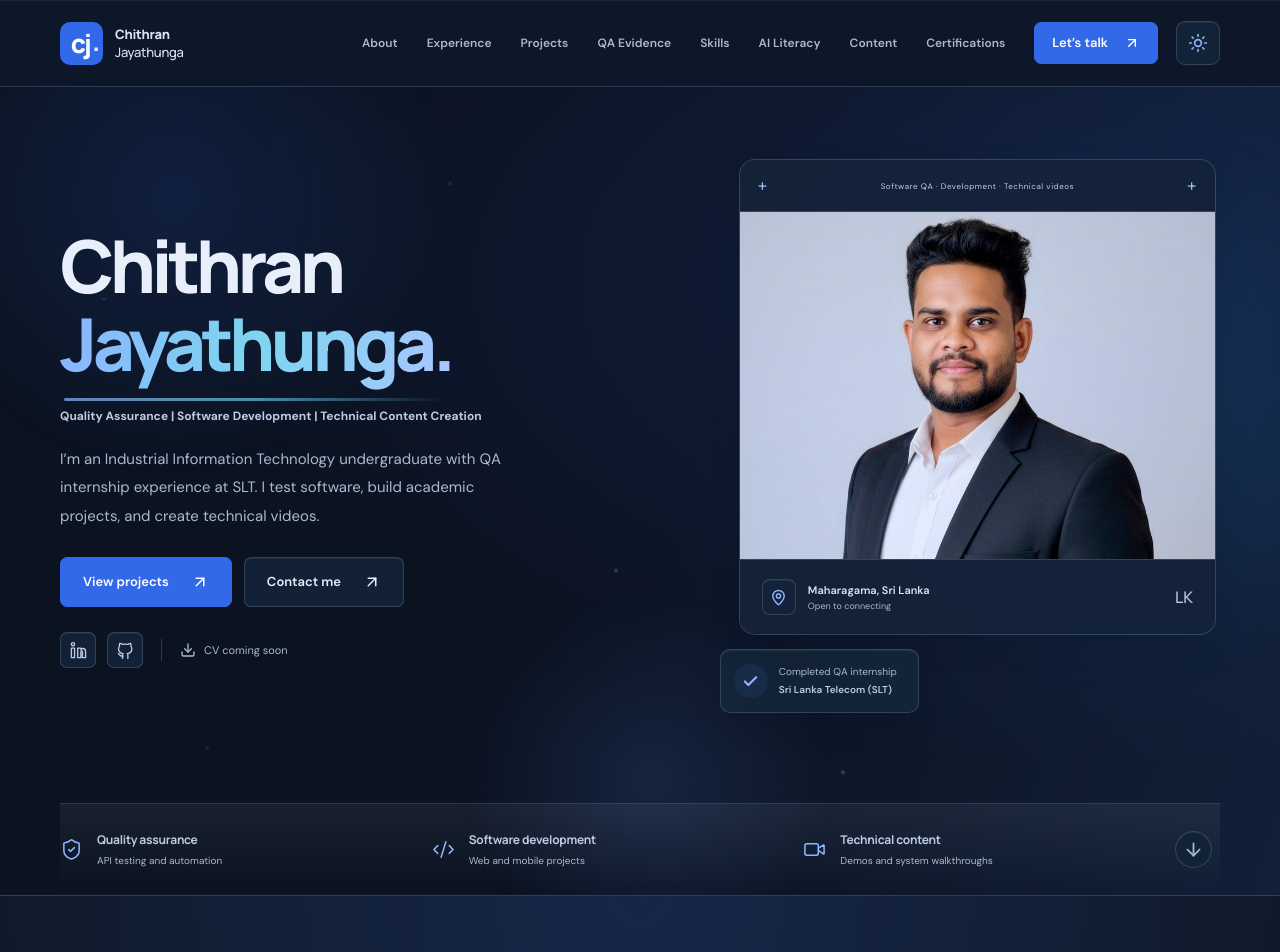
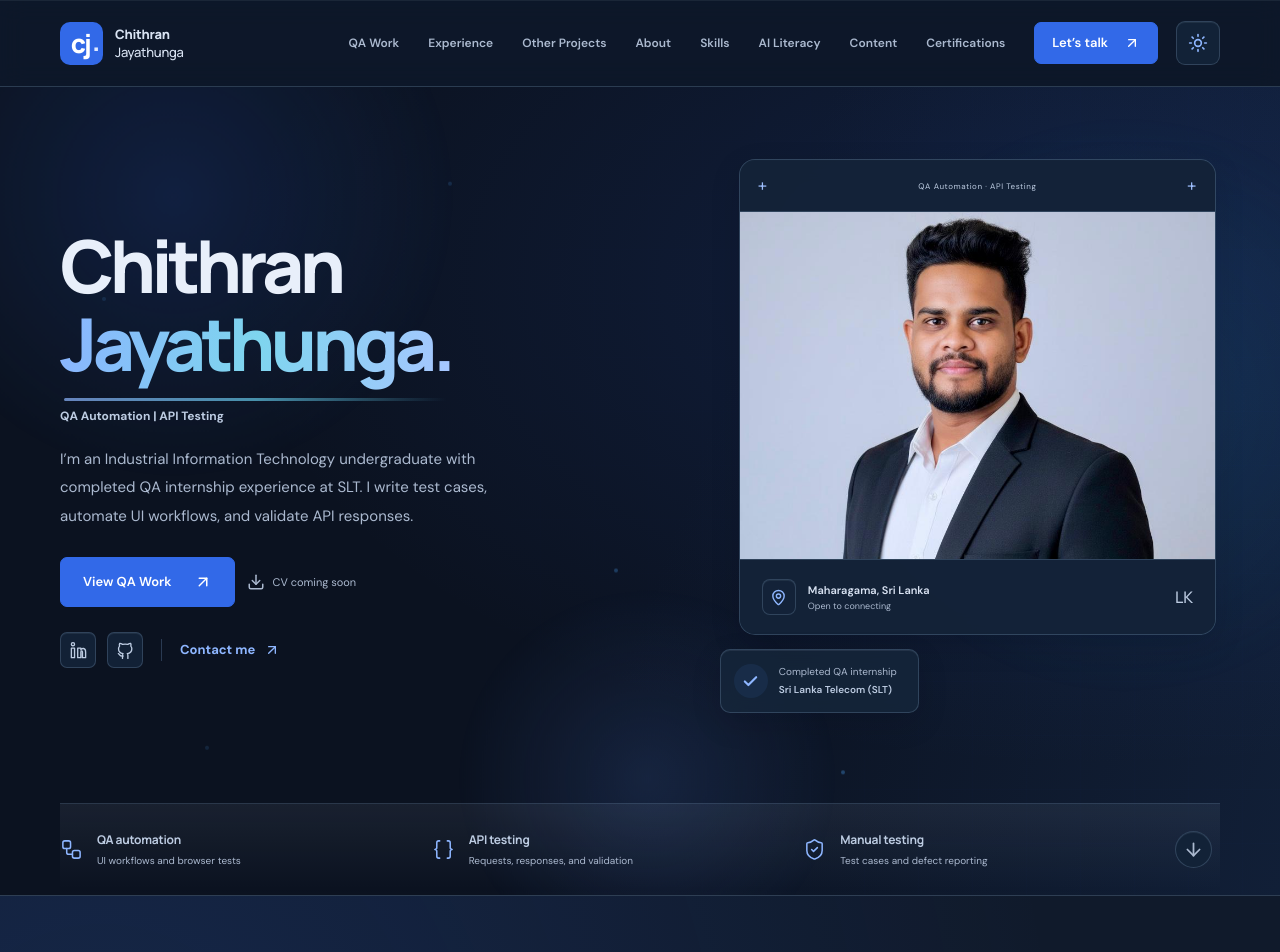
Before and after one commit to Chithranjaye2000/chithran-portfolio, a React (Vite) app: page / in a window 1280 px wide. Shown: the top 952 px of the page. Built offline with nearby package versions, Linux system fonts and the light colour scheme.

Commit message:
Prioritize QA work and CV in portfolio hero and navigation

```diff
--- a/src/App.jsx
+++ b/src/App.jsx
@@ -26,11 +26,11 @@ export default function App() {
       <Header />
       <main id="main-content" ref={mainRef} tabIndex={-1}>
         <Hero />
-        <QaTools />
-        <About />
+        <QaEvidence />
         <Experience />
         <Projects />
-        <QaEvidence />
+        <About />
+        <QaTools />
         <Skills />
         <AiLiteracy />
         <Content />
--- a/src/components/layout/Footer.jsx
+++ b/src/components/layout/Footer.jsx
@@ -13,8 +13,10 @@ export default function Footer() {
           </a>
         </div>
         <nav aria-label="Footer navigation">
+          <a href="#qa-evidence">QA Work</a>
+          <a href="#experience">Experience</a>
+          <a href="#projects">Other Projects</a>
           <a href="#about">About</a>
-          <a href="#projects">Projects</a>
           <a href="#education">Education</a>
           <a href="#ai-literacy">AI Literacy</a>
           <a href="#certifications">Certifications</a>
--- a/src/components/sections/About.jsx
+++ b/src/components/sections/About.jsx
@@ -23,7 +23,7 @@ export default function About() {
     <section id="about" className="section" aria-labelledby="about-title">
       <div className="container about-grid">
         <div className="about-introduction">
-          <SectionHeading eyebrow="01 / About me" title="My background" id="about-title" />
+          <SectionHeading eyebrow="04 / About me" title="My background" id="about-title" />
           <div className="about-copy" data-reveal>
             <p className="about-lead">
               I’m Chithran, an Industrial Information Technology undergraduate at Uva Wellassa
--- a/src/components/sections/Content.jsx
+++ b/src/components/sections/Content.jsx
@@ -19,7 +19,7 @@ export default function Content() {
       <div className="container">
         <div className="section-header-row">
           <SectionHeading
-            eyebrow="05 / Video portfolio"
+            eyebrow="06 / Video portfolio"
             title="Technical videos"
             id="content-title"
           >
--- a/src/components/sections/Hero.jsx
+++ b/src/components/sections/Hero.jsx
@@ -3,20 +3,20 @@ import {
   ArrowDown,
   ArrowUpRight,
   Check,
-  Code2,
+  Braces,
   Download,
   MapPin,
   ShieldCheck,
-  Video,
+  Workflow,
 } from 'lucide-react'
 import { siteConfig } from '../../data/siteConfig'
 import { SocialLinks } from '../ui/Primitives'
 import { AmbientBackground } from '../ui/MotionDecor'
 
 const disciplines = [
-  { Icon: ShieldCheck, title: 'Quality assurance', subtitle: 'API testing and automation' },
-  { Icon: Code2, title: 'Software development', subtitle: 'Web and mobile projects' },
-  { Icon: Video, title: 'Technical content', subtitle: 'Demos and system walkthroughs' },
+  { Icon: Workflow, title: 'QA automation', subtitle: 'UI workflows and browser tests' },
+  { Icon: Braces, title: 'API testing', subtitle: 'Requests, responses, and validation' },
+  { Icon: ShieldCheck, title: 'Manual testing', subtitle: 'Test cases and defect reporting' },
 ]
 
 export default function Hero() {
@@ -48,33 +48,34 @@ export default function Hero() {
             ))}
           </p>
           <p className="hero-intro" data-hero-step="4">
-            I’m an Industrial Information Technology undergraduate with QA internship experience at
-            SLT. I test software, build academic projects, and create technical videos.
+            I’m an Industrial Information Technology undergraduate with completed QA internship
+            experience at SLT. I write test cases, automate UI workflows, and validate API
+            responses.
           </p>
           <div className="hero-actions" data-hero-step="5">
-            <a className="button" href="#projects">
-              View projects
+            <a className="button" href="#qa-evidence">
+              View QA Work
               <ArrowUpRight size={18} aria-hidden="true" />
             </a>
-            <a className="button button--outline" href="#contact">
-              Contact me
-              <ArrowUpRight size={18} aria-hidden="true" />
-            </a>
+            {__CV_AVAILABLE__ ? (
+              <a className="button button--outline" href={siteConfig.cvPath} download>
+                Download CV
+                <Download size={18} aria-hidden="true" />
+              </a>
+            ) : (
+              <span className="cv-pending">
+                <Download size={18} aria-hidden="true" />
+                CV coming soon
+              </span>
+            )}
           </div>
           <div className="hero-secondary" data-hero-step="6">
             <SocialLinks />
             <span className="vertical-divider" aria-hidden="true" />
-            {__CV_AVAILABLE__ ? (
-              <a className="download-link" href={siteConfig.cvPath} download>
-                <Download size={16} aria-hidden="true" />
-                Download CV
-              </a>
-            ) : (
-              <span className="cv-pending">
-                <Download size={16} aria-hidden="true" />
-                CV coming soon
-              </span>
-            )}
+            <a className="text-link" href="#contact">
+              Contact me
+              <ArrowUpRight size={16} aria-hidden="true" />
+            </a>
           </div>
         </div>
         <div className="hero-visual" data-hero-step="2">
@@ -83,7 +84,7 @@ export default function Hero() {
               <span className="small-cross" aria-hidden="true">
                 +
               </span>
-              <span>Software QA · Development · Technical videos</span>
+              <span>QA Automation · API Testing</span>
               <span className="small-cross" aria-hidden="true">
                 +
               </span>
@@ -141,7 +142,7 @@ export default function Hero() {
             </div>
           </div>
         ))}
-        <a className="explore-link" href="#about" aria-label="Explore more about Chithran">
+        <a className="explore-link" href="#qa-evidence" aria-label="Explore featured QA work">
           <ArrowDown size={21} aria-hidden="true" />
         </a>
       </div>
--- a/src/components/sections/Projects.jsx
+++ b/src/components/sections/Projects.jsx
@@ -148,10 +148,10 @@ export default function Projects() {
       <div className="container">
         <div className="section-header-row">
           <SectionHeading
-            eyebrow="03 / Selected work"
+            eyebrow="03 / Other projects"
             title={
               <>
-                Academic projects
+                Other projects
                 <br />
                 <span className="text-blue">& research.</span>
               </>
--- a/src/components/sections/QaEvidence.jsx
+++ b/src/components/sections/QaEvidence.jsx
@@ -35,8 +35,8 @@ export default function QaEvidence() {
     <section id="qa-evidence" className="section qa-section" aria-labelledby="qa-evidence-title">
       <div className="container">
         <SectionHeading
-          eyebrow="Testing work"
-          title="QA Reports & Testing Evidence"
+          eyebrow="01 / QA reports & testing evidence"
+          title="Featured QA Work"
           id="qa-evidence-title"
         >
           These reports cover testing work I’ve done with automation, APIs, performance tools, and
--- a/src/components/sections/Skills.jsx
+++ b/src/components/sections/Skills.jsx
@@ -37,7 +37,7 @@ export default function Skills() {
     <section id="skills" className="section skills-section" aria-labelledby="skills-title">
       <div className="container">
         <SectionHeading
-          eyebrow="04 / Skills & tools"
+          eyebrow="05 / Skills & tools"
           title="Tools I’ve worked with"
           id="skills-title"
         >
--- a/src/data/siteConfig.js
+++ b/src/data/siteConfig.js
@@ -1,7 +1,7 @@
 // All personal links and manually supplied assets live here. No secrets belong here.
 export const siteConfig = {
   name: 'Chithran Jayathunga',
-  headline: 'Quality Assurance | Software Development | Technical Content Creation',
+  headline: 'QA Automation | API Testing',
   location: 'Maharagama, Sri Lanka',
   email: 'chithrajayathunga@gmail.com',
   phone: '+94 70 398 8927',
@@ -18,10 +18,10 @@ export const siteConfig = {
 }
 
 export const navigation = [
+  { id: 'qa-evidence', label: 'QA Work' },
+  { id: 'experience', label: 'Experience' },
+  { id: 'projects', label: 'Other Projects' },
   { id: 'about', label: 'About' },
-  { id: 'experience', label: 'Experience' },
-  { id: 'projects', label: 'Projects' },
-  { id: 'qa-evidence', label: 'QA Evidence' },
   { id: 'skills', label: 'Skills' },
   { id: 'ai-literacy', label: 'AI Literacy' },
   { id: 'content', label: 'Content' },
--- a/src/styles/index.css
+++ b/src/styles/index.css
@@ -350,6 +350,7 @@ ul {
 }
 .hero-actions {
   display: flex;
+  flex-wrap: wrap;
   gap: 12px;
 }
 .hero-secondary {
```
